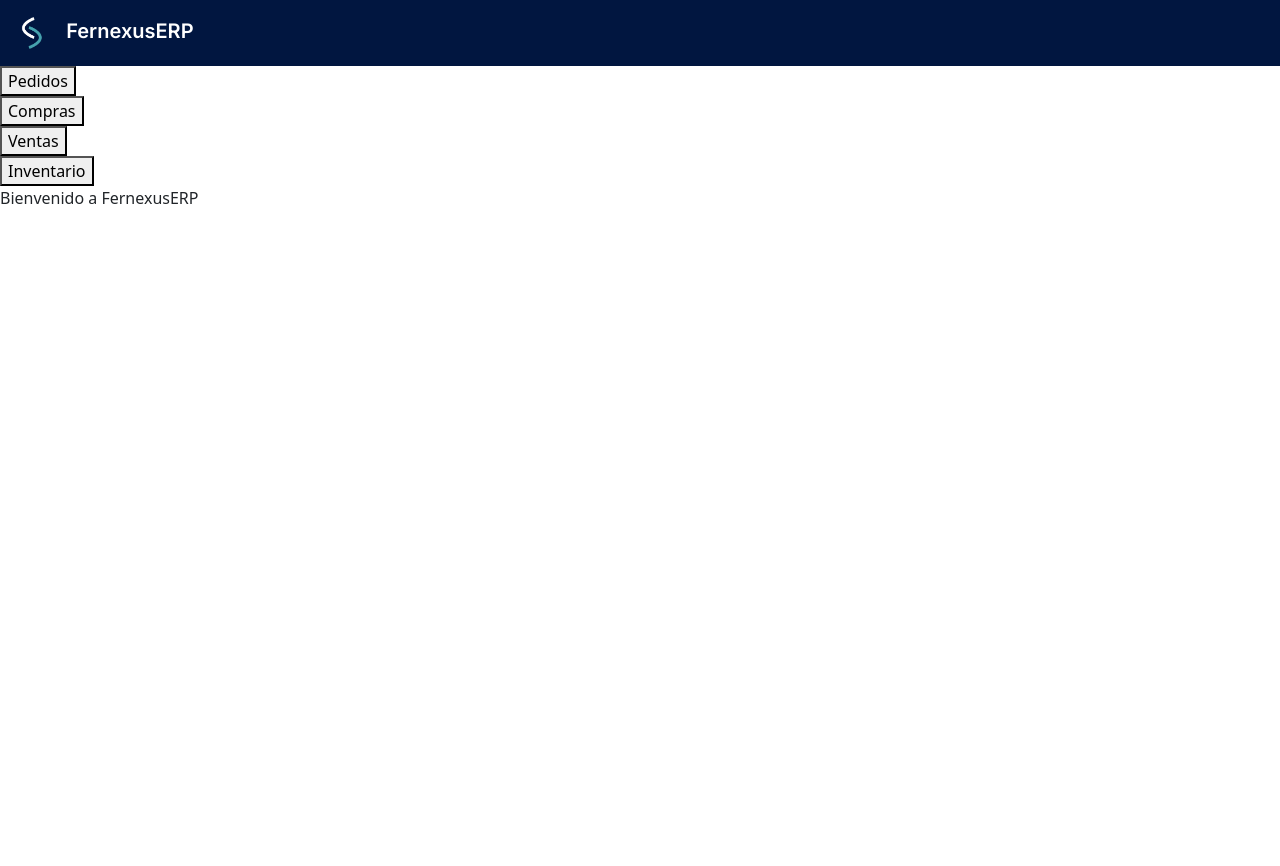
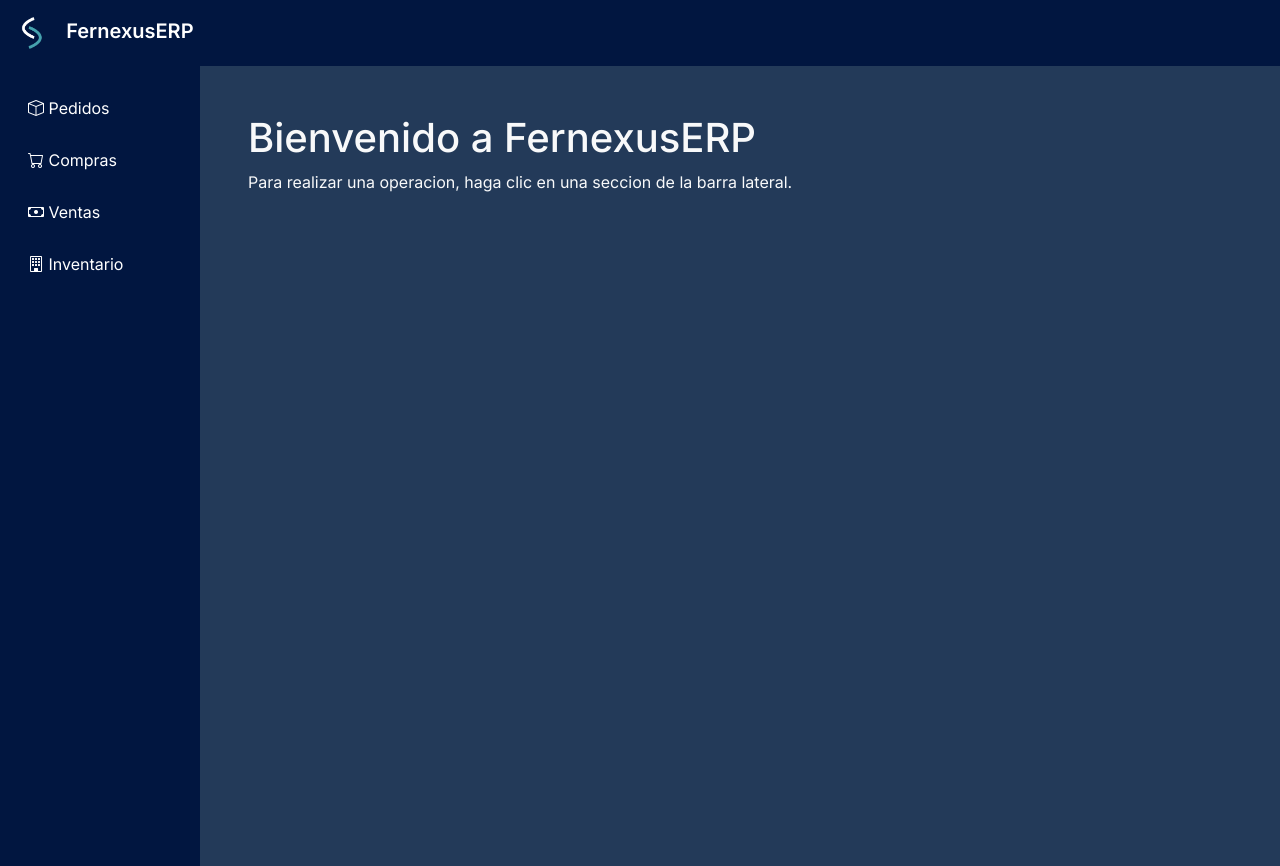
Before and after one commit to af3d3z/FernexusERP-Frontend, an Angular app: page /main in a window 1280 px wide. Before the commit the page ends 800 px from the top, so only its background shows below. Built offline with nearby package versions, Linux system fonts and the light colour scheme; no server answers; sample sign-in values are in the browser's storage.

Commit message:
Diseño implementado en el resto

```diff
--- a/angular.json
+++ b/angular.json
@@ -35,7 +35,8 @@
             ],
             "styles": [
               "src/styles.scss",
-              "node_modules/bootstrap/dist/css/bootstrap.min.css"
+              "node_modules/bootstrap/dist/css/bootstrap.min.css",
+              "node_modules/bootstrap-icons/font/bootstrap-icons.css"
             ],
             "scripts": []
           },
@@ -97,7 +98,8 @@
             ],
             "styles": [
               "src/styles.scss",
-              "node_modules/bootstrap/dist/css/bootstrap.min.css"
+              "node_modules/bootstrap/dist/css/bootstrap.min.css",
+              "node_modules/bootstrap-icons/font/bootstrap-icons.css"
             ],
             "scripts": []
           }
--- a/package.json
+++ b/package.json
@@ -20,6 +20,7 @@
     "@angular/platform-browser-dynamic": "^19.0.0",
     "@angular/router": "^19.0.0",
     "bootstrap": "^5.3.3",
+    "bootstrap-icons": "^1.11.3",
     "firebase": "^11.3.1",
     "rxjs": "~7.8.0",
     "tslib": "^2.3.0",
--- a/src/app/app-menu/app-menu.component.html
+++ b/src/app/app-menu/app-menu.component.html
@@ -1,6 +1,14 @@
-<nav class="menu">
-  <button routerLink="/pedidos" routerLinkActive="active">Pedidos</button><br>
-  <button routerLink="/wip" routerLinkActive="active">Compras</button><br>
-  <button routerLink="/wip" routerLinkActive="active">Ventas</button><br>
-  <button routerLink="/wip" routerLinkActive="active">Inventario</button>
+<nav class="d-flex flex-column vh-100 p-3" style="width: 200px; background-color: #011640; font-family: 'Inter', sans-serif;">
+  <button class="btn text-white my-2" routerLink="/pedidos" routerLinkActive="active" style="background-color: transparent; border: none; text-align: left; width: 100%;">
+    <i class="bi bi-box"></i> Pedidos
+  </button>
+  <button class="btn text-white my-2" routerLink="/wip" routerLinkActive="active" style="background-color: transparent; border: none; text-align: left; width: 100%;">
+    <i class="bi bi-cart"></i> Compras
+  </button>
+  <button class="btn text-white my-2" routerLink="/wip" routerLinkActive="active" style="background-color: transparent; border: none; text-align: left; width: 100%;">
+    <i class="bi bi-cash"></i> Ventas
+  </button>
+  <button class="btn text-white my-2" routerLink="/wip" routerLinkActive="active" style="background-color: transparent; border: none; text-align: left; width: 100%;">
+    <i class="bi bi-building"></i> Inventario
+  </button>
 </nav>
--- a/src/app/mainpage/mainpage.component.html
+++ b/src/app/mainpage/mainpage.component.html
@@ -1,2 +1,7 @@
-<app-menu></app-menu>
-<p>Bienvenido a FernexusERP</p>
+<div class="d-flex">
+  <app-menu></app-menu>
+  <div class="flex-grow-1 p-5 text-white" style="font-family: 'Inter', sans-serif; background-color: #233a59;">
+    <h1 class="text-light">Bienvenido a FernexusERP</h1>
+    <p class="text-light">Para realizar una operacion, haga clic en una seccion de la barra lateral.</p>
+  </div>
+</div>
--- a/src/app/pedidos/pedidos.component.html
+++ b/src/app/pedidos/pedidos.component.html
@@ -1,2 +1,7 @@
-<app-menu></app-menu>
-<p>Futura pagina de pedidos</p>
+<div class="d-flex">
+  <app-menu></app-menu>
+  <div class="flex-grow-1 p-5 text-white" style="font-family: 'Inter', sans-serif; background-color: #233a59;">
+    <h1 class="text-light">Pedidos</h1>
+    <p class="text-light">Estoy en ello rey</p>
+  </div>
+</div>
--- a/src/app/wip/wip.component.html
+++ b/src/app/wip/wip.component.html
@@ -1,2 +1,6 @@
-<app-menu></app-menu>
-<p>En construccion</p>
+<div class="d-flex">
+  <app-menu></app-menu>
+  <div class="flex-grow-1 p-5 text-white" style="font-family: 'Inter', sans-serif; background-color: #233a59;">
+    <h1 class="text-light">En construccion</h1>
+  </div>
+</div>
```
Also changed, not shown: 1 other file (tests, documents, lock files or other folders).
